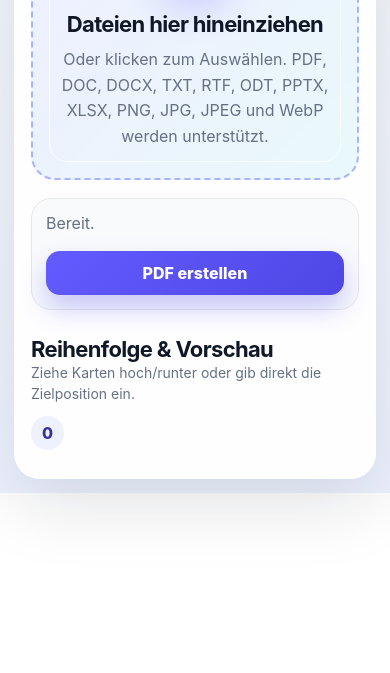
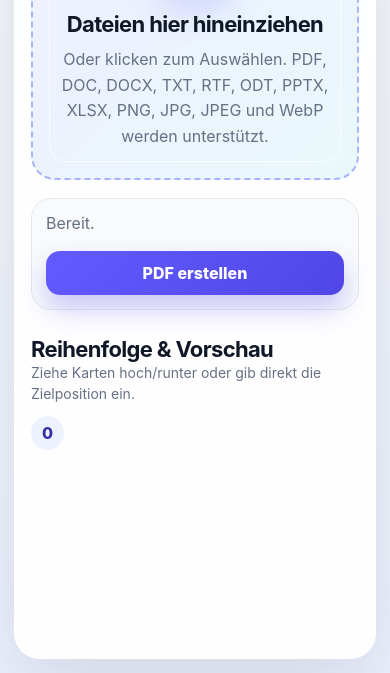
Before and after one commit to luumei/All2PDF-Studio, a plain HTML site: page index.html in a window 390 px wide. Shown: the part 491-1164 px from the top of the page. Before the commit the page ends 984 px from the top, so only its background shows below. Drawn offline with nearby package versions, Linux system fonts and the light colour scheme; a script that the page names is missing.

Commit message:
Refactor file list layout and card dimensions

```diff
--- a/index.html
+++ b/index.html
@@ -131,14 +131,19 @@
 
     .file-list {
       display: grid;
-      grid-template-columns: repeat(auto-fit, minmax(clamp(105px, 22vw, 170px), 1fr));
+      grid-template-columns: repeat(auto-fill, 170px);
       gap: 16px;
       align-items: start;
+      justify-content: start;
+      min-height: 180px;
     }
 
     .file-card {
       position: relative;
       display: grid;
+      width: 170px;
+      min-width: 170px;
+      max-width: 170px;
       gap: 10px;
       background: white;
       border: 1px solid var(--border);
@@ -162,6 +167,8 @@
     .preview {
       width: 100%;
       aspect-ratio: 0.72 / 1;
+      height: 220px;
+      max-height: 220px;
       border-radius: 17px;
       overflow: hidden;
       background: #f3f4f6;
@@ -279,7 +286,11 @@
       .actions { flex-direction: column; align-items: stretch; }
       .btn-primary { width: 100%; }
       .list-header { align-items: flex-start; flex-direction: column; }
-      .file-list { grid-template-columns: repeat(auto-fit, minmax(clamp(96px, 30vw, 145px), 1fr)); gap: 10px; }
+      .file-list {
+        grid-template-columns: repeat(auto-fill, minmax(120px, 1fr));
+        justify-content: start;
+        gap: 10px;
+      }
       .file-card { border-radius: 18px; padding: 8px; }
       .position-input { padding: 8px; }
       .file-buttons .btn { padding: 8px 9px; }
```
